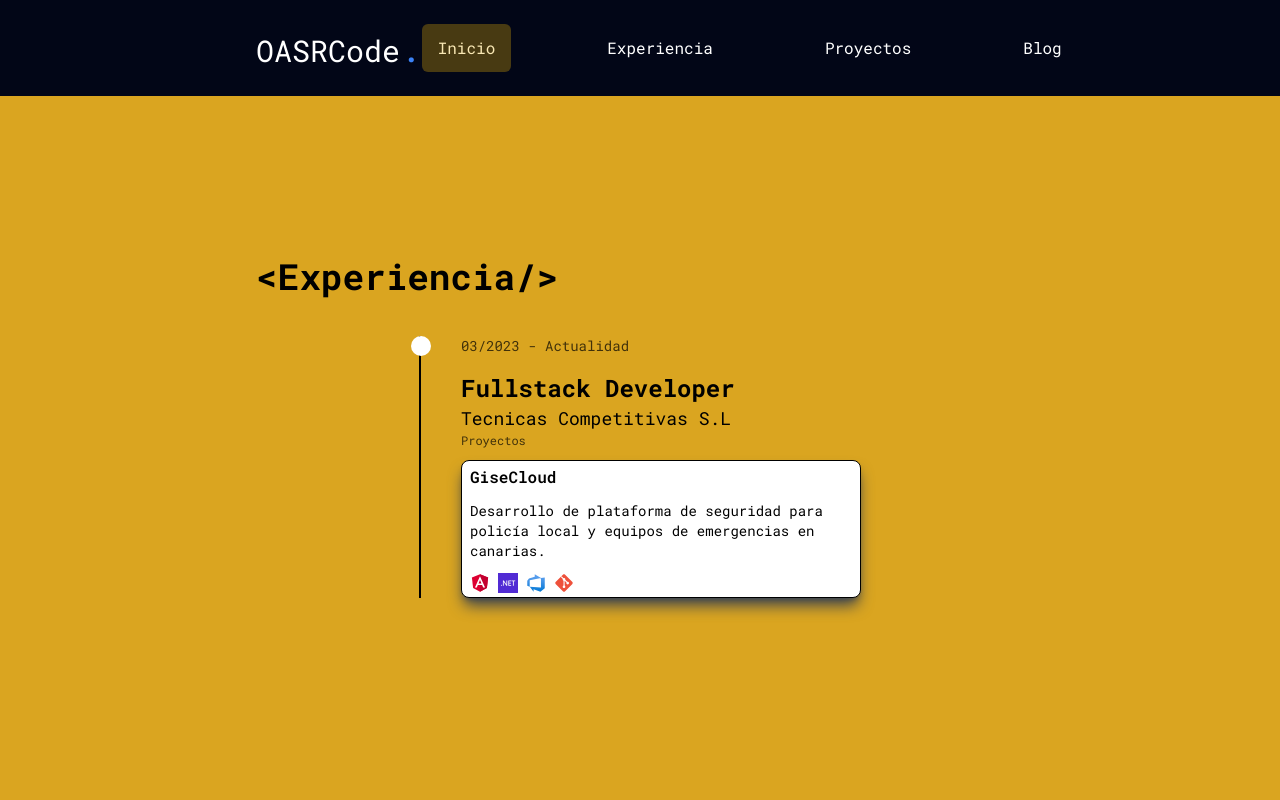
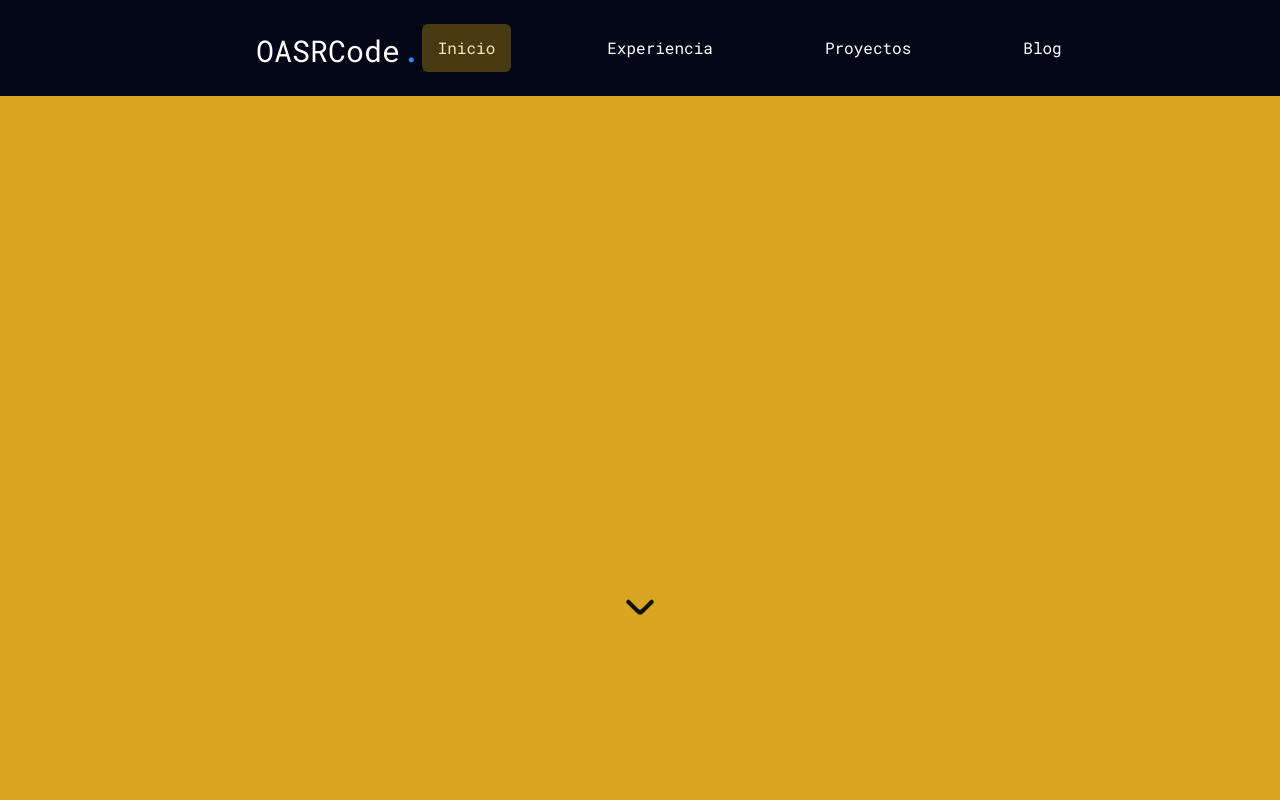
Before and after one commit to oasrcode/oasrcode-web, a Next.js app: page / in a window 1280 px wide. Shown: the top 800 px of the page. Built offline with nearby package versions, Linux system fonts and the light colour scheme.

Commit message:
added hero section incompleted

```diff
--- a/src/app/components/Hero.tsx
+++ b/src/app/components/Hero.tsx
@@ -1,31 +1,14 @@
-"use client";
-import Image from "next/image";
-import Atropos from "atropos/react";
+import ArrowDown from "./icons/ArrowDown";
+
 export default function Hero() {
-  const img = "/public/heroimage.jpeg";
   return (
-    <section className="h-auto w-full flex flex-row items-center justify-center">
-      {/* <div className="w-[1/2] flex flex-col items-center justify-center">
-        <p>Hola!,soy</p>
-        <h1 className="text-5xl">Aythami Santana</h1>
-        <h2 className="text-3xl mt-5">Desarrollador FullStack</h2>
-        <p className="mt-10 w-1/2">
-          Apasionado desarrollador full stack con un amor por la creación de aplicaciones web eficientes y atractivas. Siempre en busca de nuevas tecnologías y desafíos para mejorar sus habilidades.
-        </p>
-        <div className="flex flex-row items-center gap-20 mt-5">
-          <button className="px-4 py-3 rounded-md bg-white text-black border-black border-2 ">Descargar CV</button>
-          <button className="px-4 py-3 rounded-md bg-white text-black border-black border-2 ">Contacto</button>
-        </div>
+    <section id="home" className="h-[100dvh] w-full flex flex-row items-center justify-center">
+      <div className="absolute bottom-40 animate-bounce">
+        {" "}
+
+          <ArrowDown width={50} height={50} />
+
       </div>
-      <div>
-
-        <Atropos
-
-          className="my-atropos"
-        >
-          <Image src="/carbon.png" alt="personal information" height={0} width={800} className="" />
-        </Atropos>
-      </div> */}
     </section>
   );
 }
```
